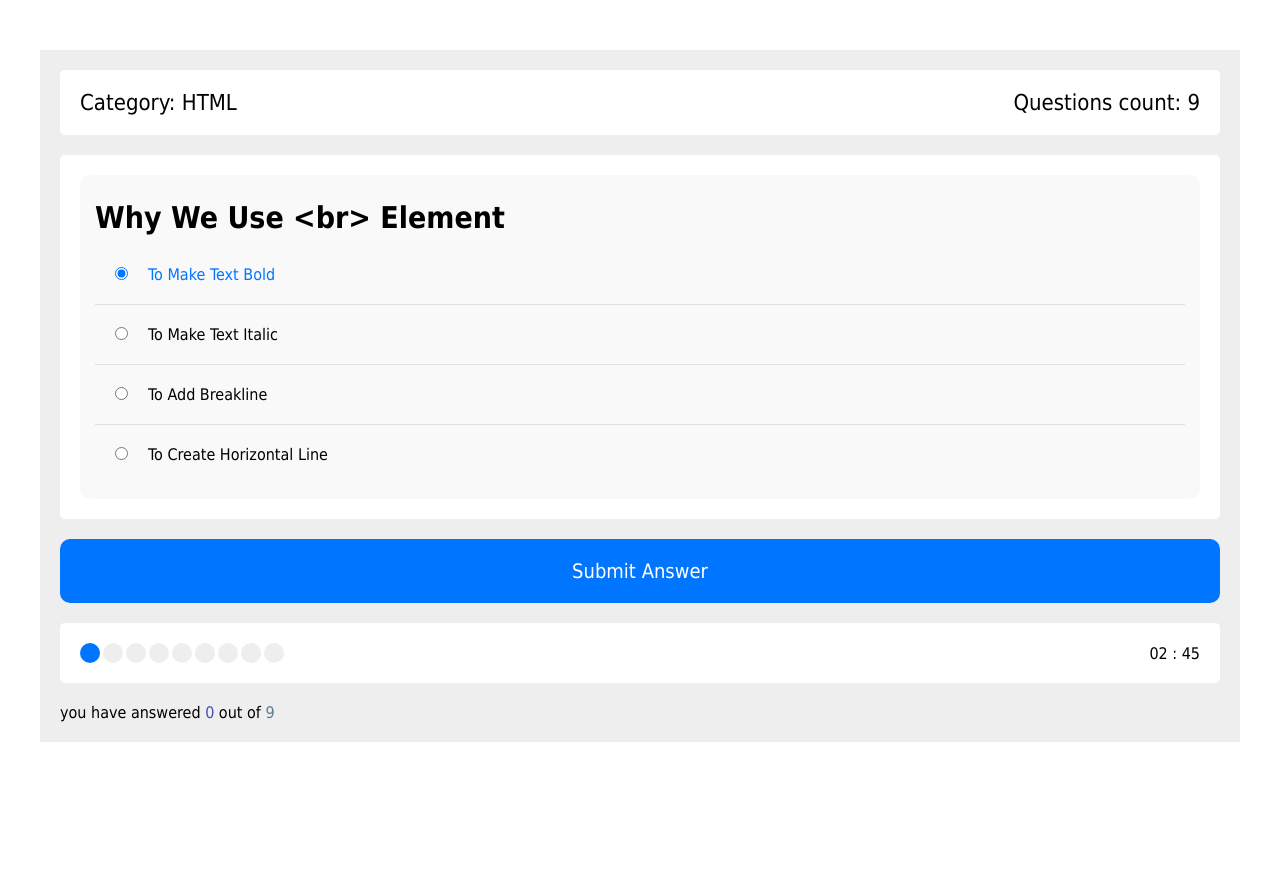
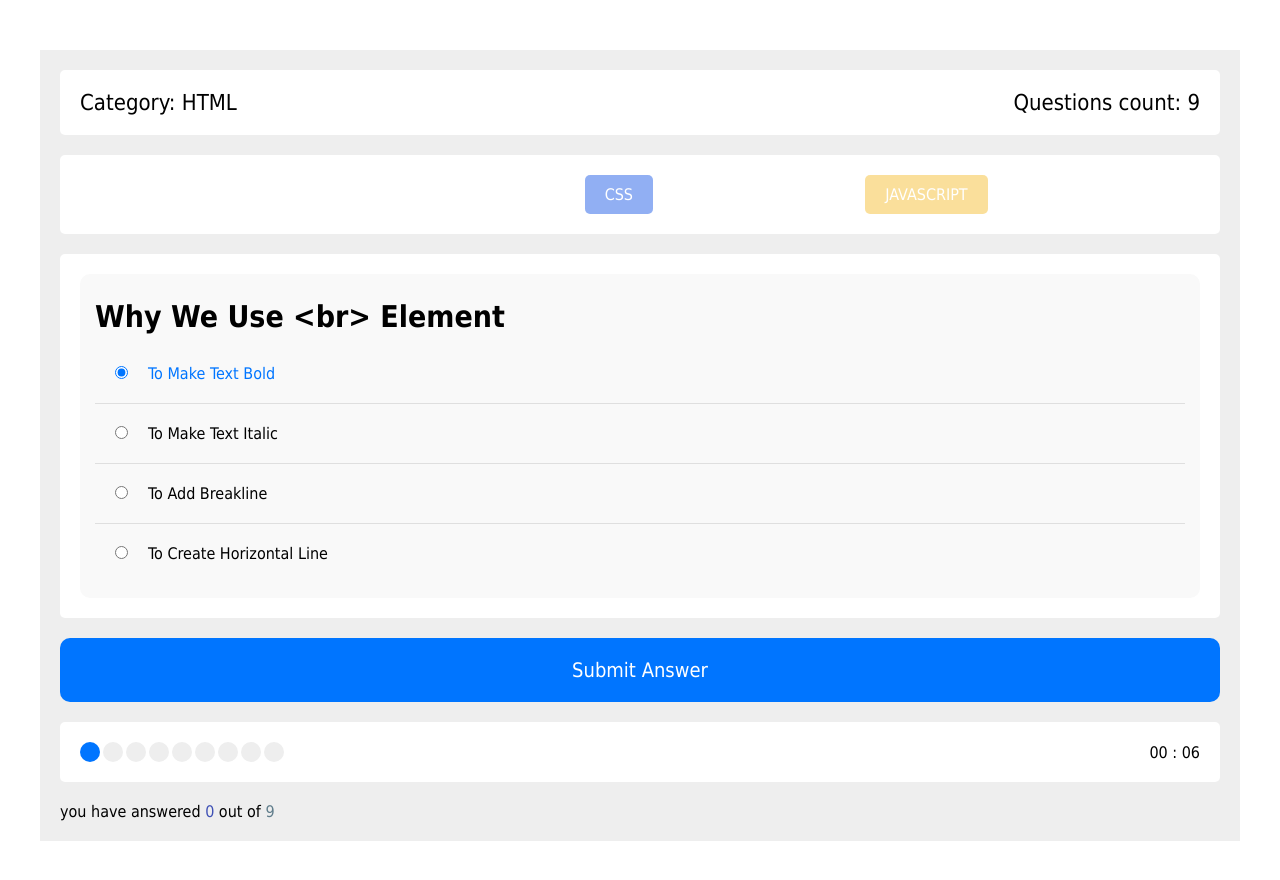
Before and after one commit to MoomenEltelbany/Quiz-Project, a plain HTML site: page index.html in a window 1280 px wide. Before the commit the page ends 800 px from the top, so only its background shows below. Drawn offline with Linux system fonts and the light colour scheme.

Commit message:
Adding three buttons of languages

```diff
--- a/index.html
+++ b/index.html
@@ -19,6 +19,11 @@
                     <span class="q-count"></span>
                 </p>
             </div>
+            <header class="category">
+                <div class="html active">HTML</div>
+                <div class="css">CSS</div>
+                <div class="js">JavaScript</div>
+            </header>
             <main class="quiz-area">
                 <main class="quiz-answers">
                 </main>
--- a/main.js
+++ b/main.js
@@ -6,10 +6,12 @@ let submitBtn = document.querySelector(".submit");
 let rightAnswers = document.querySelector(".right-answers");
 let totalAnswers = document.querySelector(".total-answers");
 let result = document.querySelector(".results .result");
+let countDown = document.querySelector(".count-down");
 
 // Setting up auxiliary elements
 let indexCount = 0;
 let rightAnswersCount = 0;
+let countDownInterval;
 
 function getsQuestion() {
     let myRequest = new XMLHttpRequest();
@@ -31,6 +33,7 @@ function getsQuestion() {
             rightAnswers.innerHTML = rightAnswersCount;
 
             // Click on the submit button function
+            timer(10, questionObjectLength);
             submitBtn.onclick = () => {
                 // Check if the question are finished or not
                 // If yes, the button will be removed as well as the answers
@@ -45,7 +48,6 @@ function getsQuestion() {
                     checkTheRightAnswer(
                         questionObject[questionObjectLength - 1]["right_answer"]
                     );
-                    console.log(rightAnswers.innerHTML, totalAnswers.innerHTML);
                     if (+rightAnswers.innerHTML < +totalAnswers.innerHTML / 2) {
                         result.classList.add("bad");
                         result.innerHTML = "Bad Score,";
@@ -78,6 +80,10 @@ function getsQuestion() {
                     );
 
                     nextSpanOn(indexCount);
+
+                    // The count down function
+                    clearInterval(countDownInterval);
+                    timer(3, questionObjectLength);
                 }
             };
         }
@@ -162,3 +168,22 @@ function checkTheRightAnswer(rightAnswer) {
         rightAnswers.innerHTML = rightAnswersCount;
     }
 }
+
+// The count down function that takes the duration and make a count down
+function timer(duration) {
+    let minutes, seconds;
+
+    countDownInterval = setInterval(() => {
+        minutes = parseInt(duration / 60);
+        seconds = parseInt(duration % 60);
+
+        minutes = minutes < 10 ? `0${minutes}` : minutes;
+        seconds = seconds < 10 ? `0${seconds}` : seconds;
+
+        countDown.innerHTML = `${minutes} : ${seconds}`;
+        if (--duration < 0) {
+            clearInterval(countDownInterval);
+            submitBtn.click();
+        }
+    }, 1000);
+}
--- a/style.css
+++ b/style.css
@@ -26,6 +26,38 @@ body {
     align-items: center;
 }
 
+header {
+    color: white;
+    background-color: white;
+    border-radius: 5px;
+    margin-bottom: 20px;
+    padding: 20px;
+    display: flex;
+    justify-content: space-evenly;
+    align-items: center;
+}
+
+header > div {
+    padding: 10px 20px;
+    border-radius: 5px;
+    text-transform: uppercase;
+    cursor: pointer;
+    opacity: 0.5;
+}
+
+header > div.active {
+    opacity: 1;
+}
+
+header header .html {
+    background-color: #db4d25;
+}
+header .css {
+    background-color: #2662e9;
+}
+header .js {
+    background-color: #f6c13a;
+}
 .quiz-app .quiz-area {
     background-color: white;
     padding: 20px;
```
